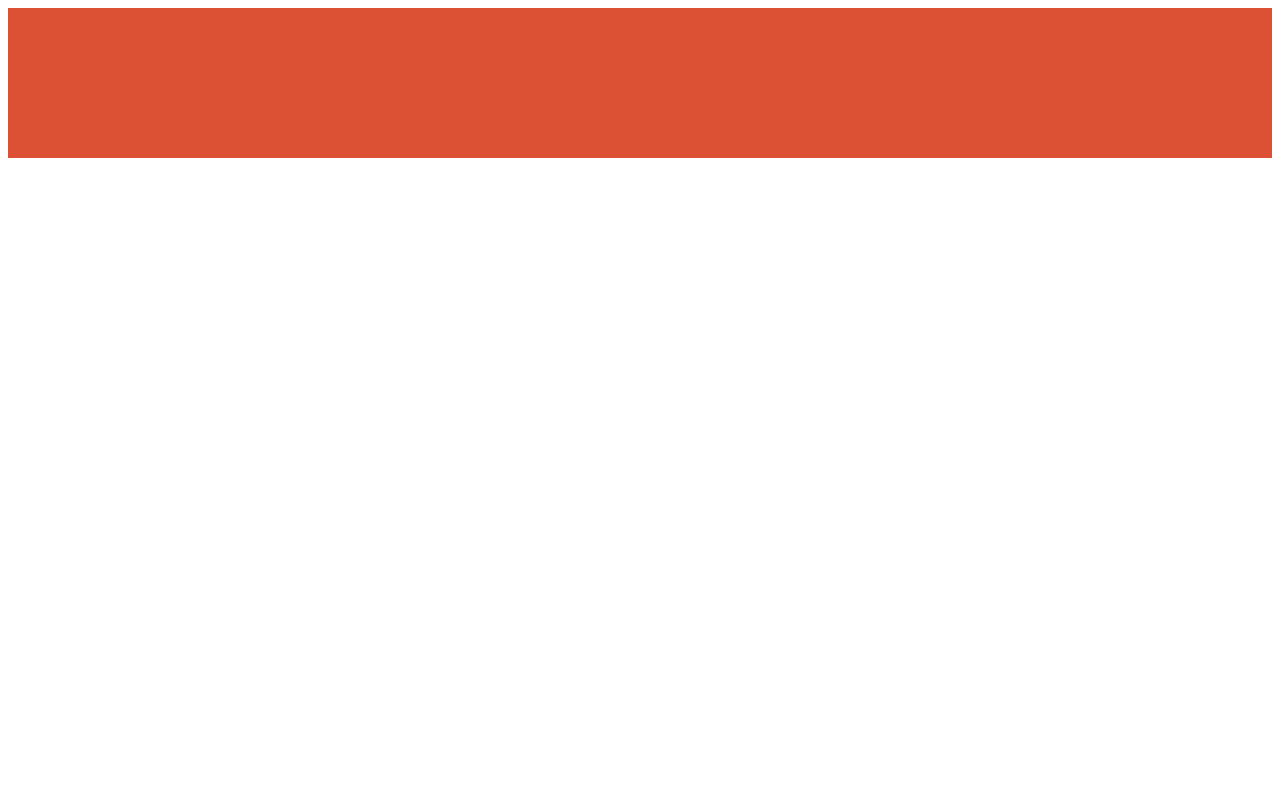
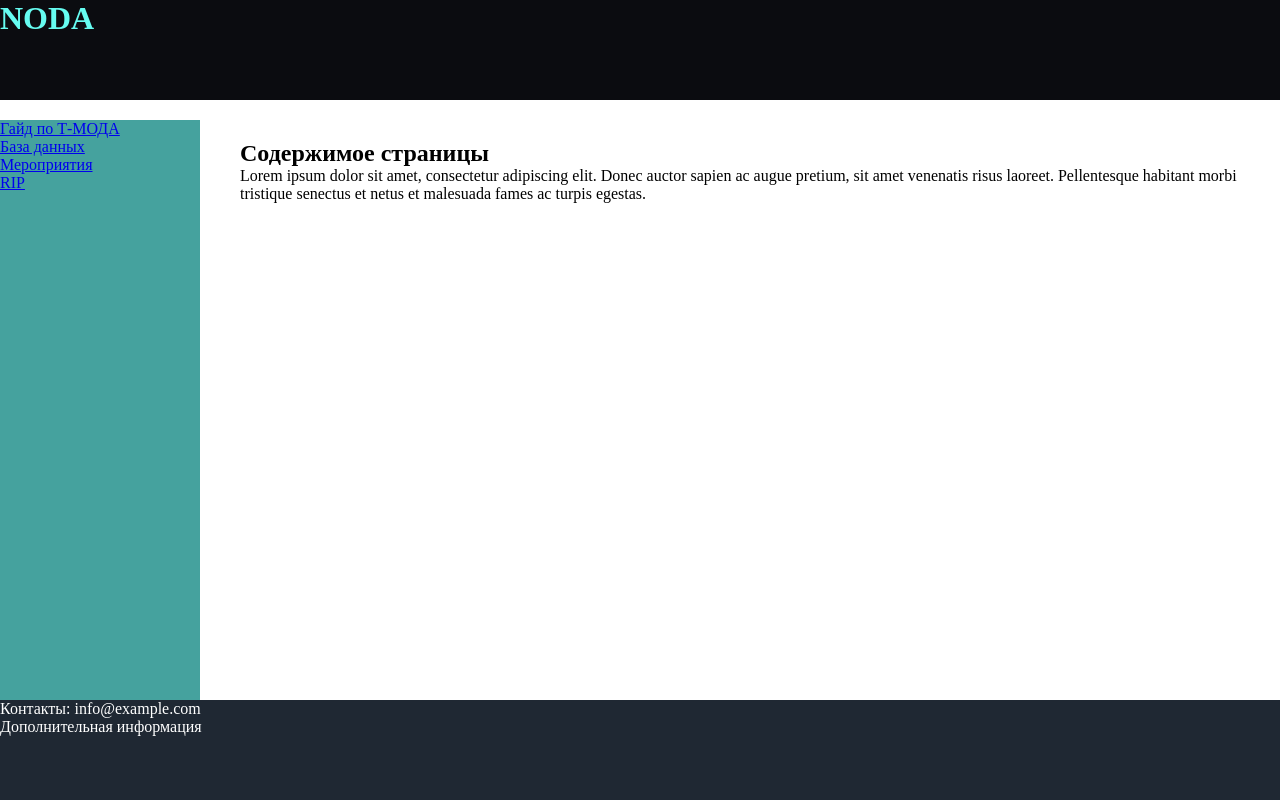
Before and after one commit to Idsosin/NODA, a Django app: page / in a window 1280 px wide. Run offline with Django 4.2, Linux system fonts and the light colour scheme.

Commit message:
Add design and style
Add header, sidebar, content block, footer in base_index.html and style css in main.css

```diff
--- a/NODA_web/main/static/main/css/main.css
+++ b/NODA_web/main/static/main/css/main.css
@@ -1,14 +1,39 @@
-.navbar-default {
-    background: #dc5034;
-    color: #fff;
-    font-weight: bold;
-    font-size: 30px;
-    line-height: 50px;
-    height: 90px;
-    margin: 0;
-    padding: 20px 20px 40px 20px;
-	transition: all 0.4s ease-in-out;
-    -webkit-transition: all 0.4s ease-in-out;
-    -moz-transition: all 0.4s ease-in-out;
-    -ms-transition: all 0.4s ease-in-out;
-   }
+* {
+  margin: 0;
+  padding: 0;
+}
+header {
+  background-color: #0B0C10;
+  height: 100px;
+  width: 100%;
+}
+.sidebar {
+  background-color: #45A29E;
+  float: left;
+  width: 200px;
+  margin-top: 20px;
+  margin-bottom: 20px;
+  height: calc(95vh - 140px); /* рассчитываем высоту с учетом отступов */
+}
+.content {
+  margin-left: 220px; /* учитываем ширину sidebar и отступы */
+  margin-top: 20px;
+  padding: 20px;
+}
+footer {
+  background-color: #1F2833;
+  clear: both;
+  height: 100px;
+  width: 100%;
+  position: fixed;
+  bottom: 0;
+}
+.logo {
+    color: #66FCF1
+}
+.description {
+    color: #FFFFFF
+}
+a.sideleft:hover{
+    colr: #C5C6C7
+}
--- a/NODA_web/main/templates/main/base_index.html
+++ b/NODA_web/main/templates/main/base_index.html
@@ -7,8 +7,26 @@
     <link rel="stylesheet" href="{% static 'main/css/main.css' %}">
 </head>
 <body>
-    <div class="navbar-default"></div>
+<header>
+    <h1 class="logo">NODA</h1>
+  </header>
+  <div class="sidebar">
+    <ul class="sideleft">
+      <li ><a href="#" class="sideleft">Гайд по Т-МОДА </a></li>
+      <li><a href="#" class="sideleft">База данных</a></li>
+      <li><a href="#" lass="sideleft">Мероприятия</a></li>
+      <li><a href="#" lass="sideleft">RIP</a></li>
+    </ul>
+  </div>
+  <div class="content">
+    <h2>Содержимое страницы</h2>
+    <p>Lorem ipsum dolor sit amet, consectetur adipiscing elit. Donec auctor sapien ac augue pretium, sit amet venenatis risus laoreet. Pellentesque habitant morbi tristique senectus et netus et malesuada fames ac turpis egestas.</p>
 
+  </div>
+  <footer>
+    <p class="description">Контакты: info@example.com</p>
+    <p class="description">Дополнительная информация</p>
+  </footer>
     {% block content %}
     {% endblock %}
 </body>
```
